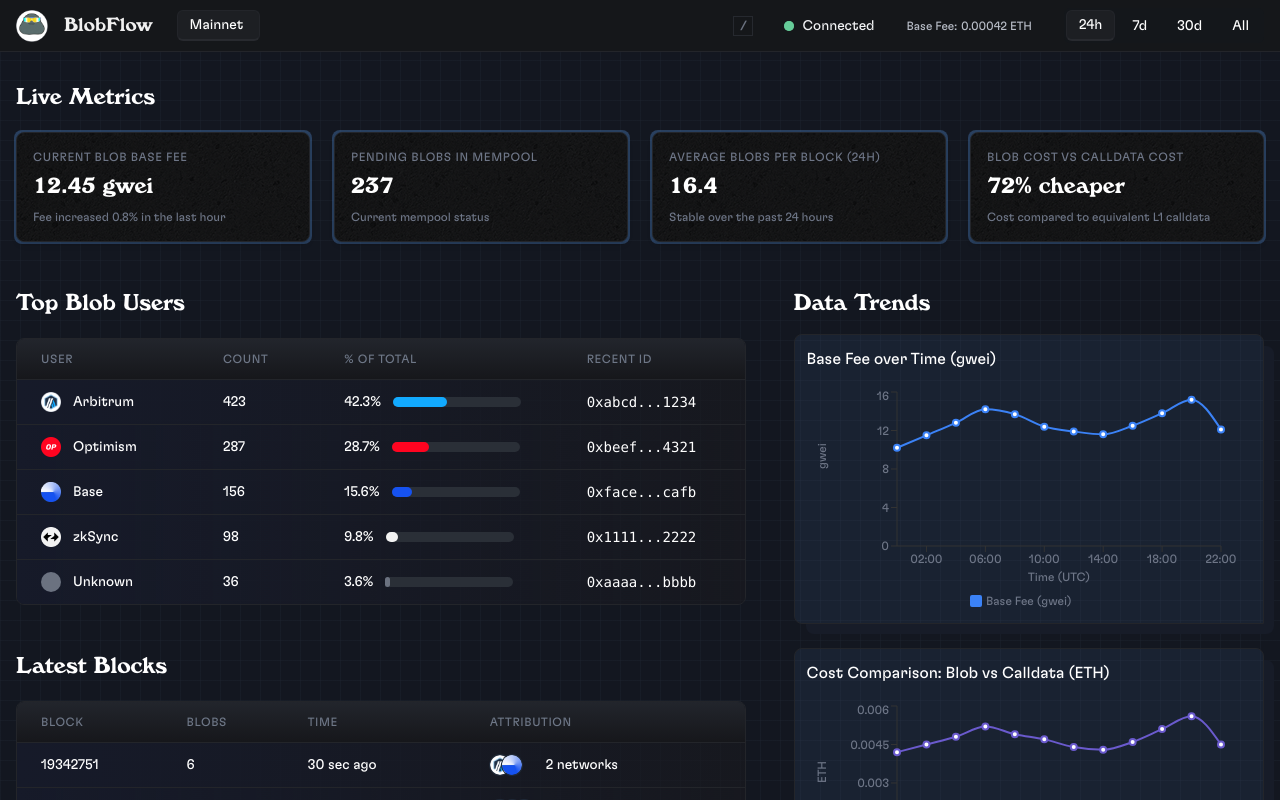
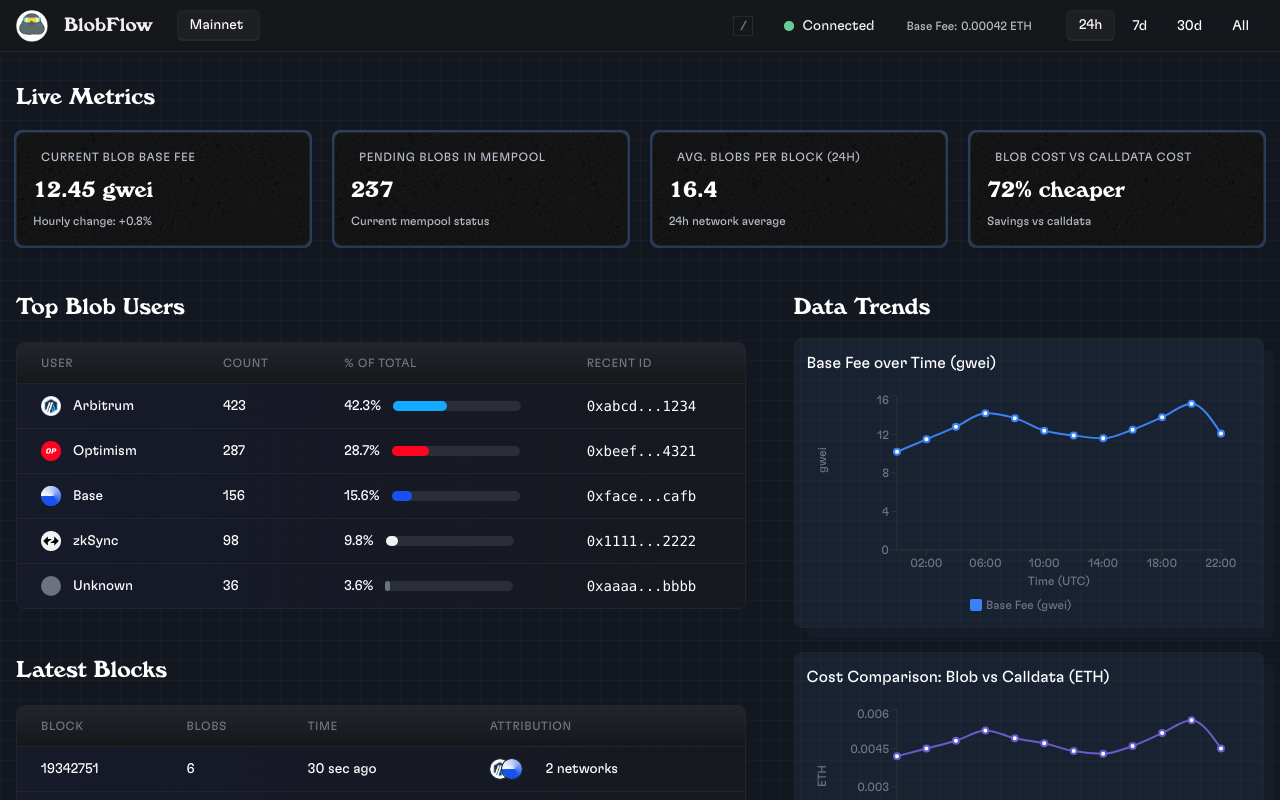
Before and after one commit to douvy/blob-flow, a Next.js app: page / in a window 1280 px wide. Shown: the top 800 px of the page. Built offline with nearby package versions, Linux system fonts and the light colour scheme.

Commit message:
Improve Live Metrics section design

```diff
--- a/src/components/LiveMetrics.tsx
+++ b/src/components/LiveMetrics.tsx
@@ -10,25 +10,29 @@
       title: 'Current Blob Base Fee',
       value: '12.45 gwei',
       trend: 'up' as const,
-      description: 'Fee increased 0.8% in the last hour'
+      description: 'Hourly change: +0.8%',
+      icon: 'fa-solid fa-money-bills'
     },
     {
       title: 'Pending Blobs in Mempool',
       value: '237',
       trend: 'up' as const,
-      description: 'Current mempool status'
+      description: 'Current mempool status',
+      icon: 'fa-solid fa-timer'
     },
     {
-      title: 'Average Blobs per Block (24h)',
+      title: 'Avg. Blobs per Block (24h)',
       value: '16.4',
       trend: 'neutral' as const,
-      description: 'Stable over the past 24 hours'
+      description: '24h network average',
+      icon: 'fa-solid fa-cubes'
     },
     {
       title: 'Blob Cost vs Calldata Cost',
       value: '72% cheaper',
       trend: 'down' as const,
-      description: 'Cost compared to equivalent L1 calldata'
+      description: 'Savings vs calldata',
+      icon: 'fa-solid fa-scale-unbalanced-flip'
     }
   ];
 
@@ -43,6 +47,7 @@
             value={metric.value}
             trend={metric.trend}
             description={metric.description}
+            icon={metric.icon}
           />
         ))}
       </div>
--- a/src/components/MetricCard.tsx
+++ b/src/components/MetricCard.tsx
@@ -7,9 +7,10 @@
   value: string;
   trend?: 'up' | 'down' | 'neutral';
   description?: string;
+  icon?: string;
 }
 
-export default function MetricCard({ title, value, trend = 'neutral', description }: MetricCardProps) {
+export default function MetricCard({ title, value, trend = 'neutral', description, icon }: MetricCardProps) {
   return (
     <div className="relative h-full">
       {/* Blue outer glow/border */}
@@ -20,7 +21,10 @@
              background: `url('/images/subtle-pattern.png') repeat, #141519`
            }}>
         <div className="flex justify-between items-start mb-2">
-          <h3 className="text-secondaryText font-medium text-xs uppercase tracking-wider">{title}</h3>
+          <h3 className="text-[#b8bdc7] font-medium text-xs uppercase tracking-wider flex items-center mb-1">
+            {icon && <i className={`${icon} text-blue mr-2`} aria-hidden="true"></i>}
+            {title}
+          </h3>
           {trend === 'up' && (
             <i className="fa-regular fa-arrow-up-right text-blue" aria-hidden="true"></i>
           )}
@@ -30,7 +34,7 @@
         </div>
         <div>
           <p className="text-2xl font-windsor-bold text-white">{value}</p>
-          {description && <p className="text-xs mt-1 text-secondaryText">{description}</p>}
+          {description && <p className="text-xs mt-1 text-[#b8bdc7]">{description}</p>}
         </div>
       </div>
     </div>
```
